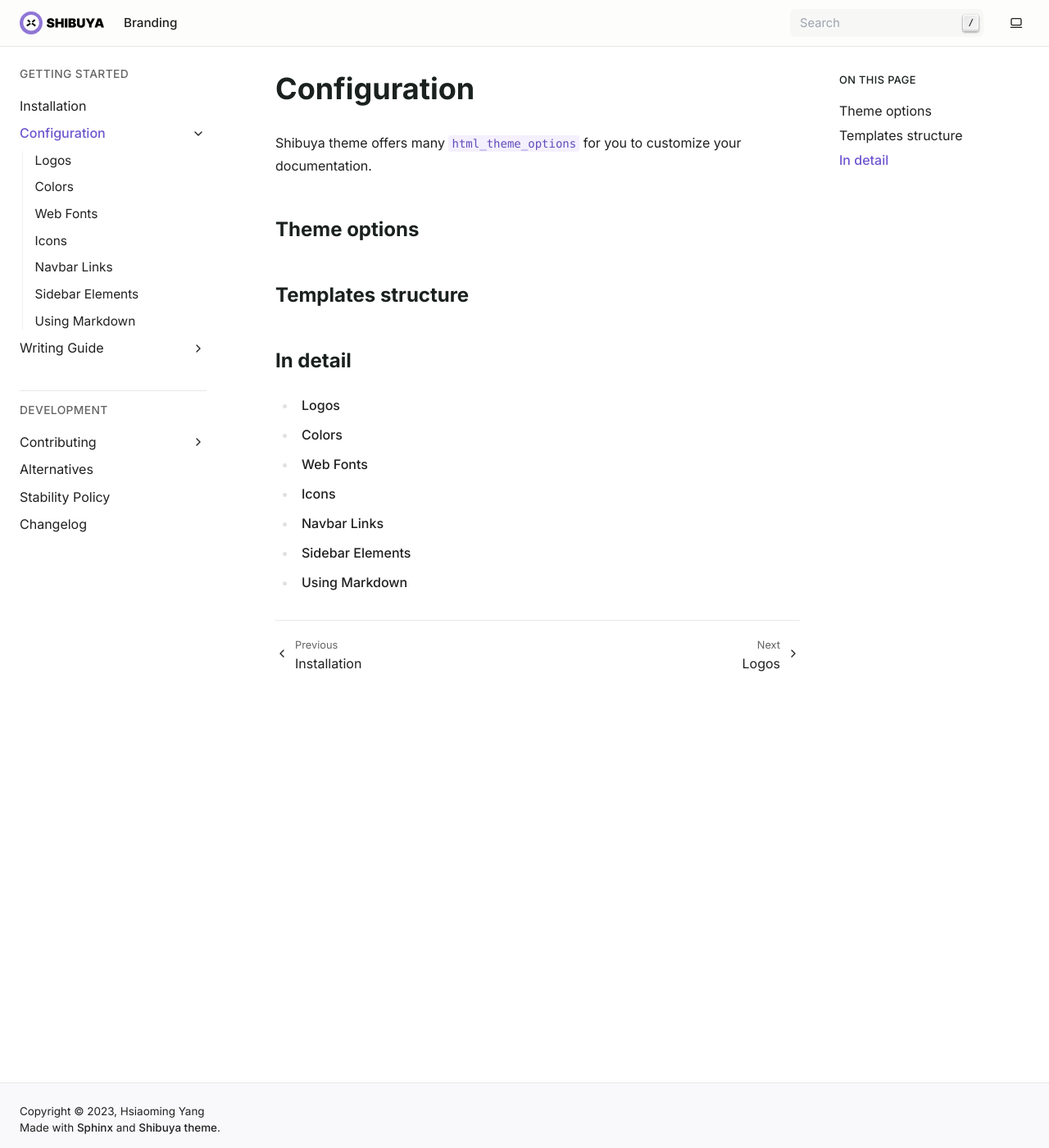
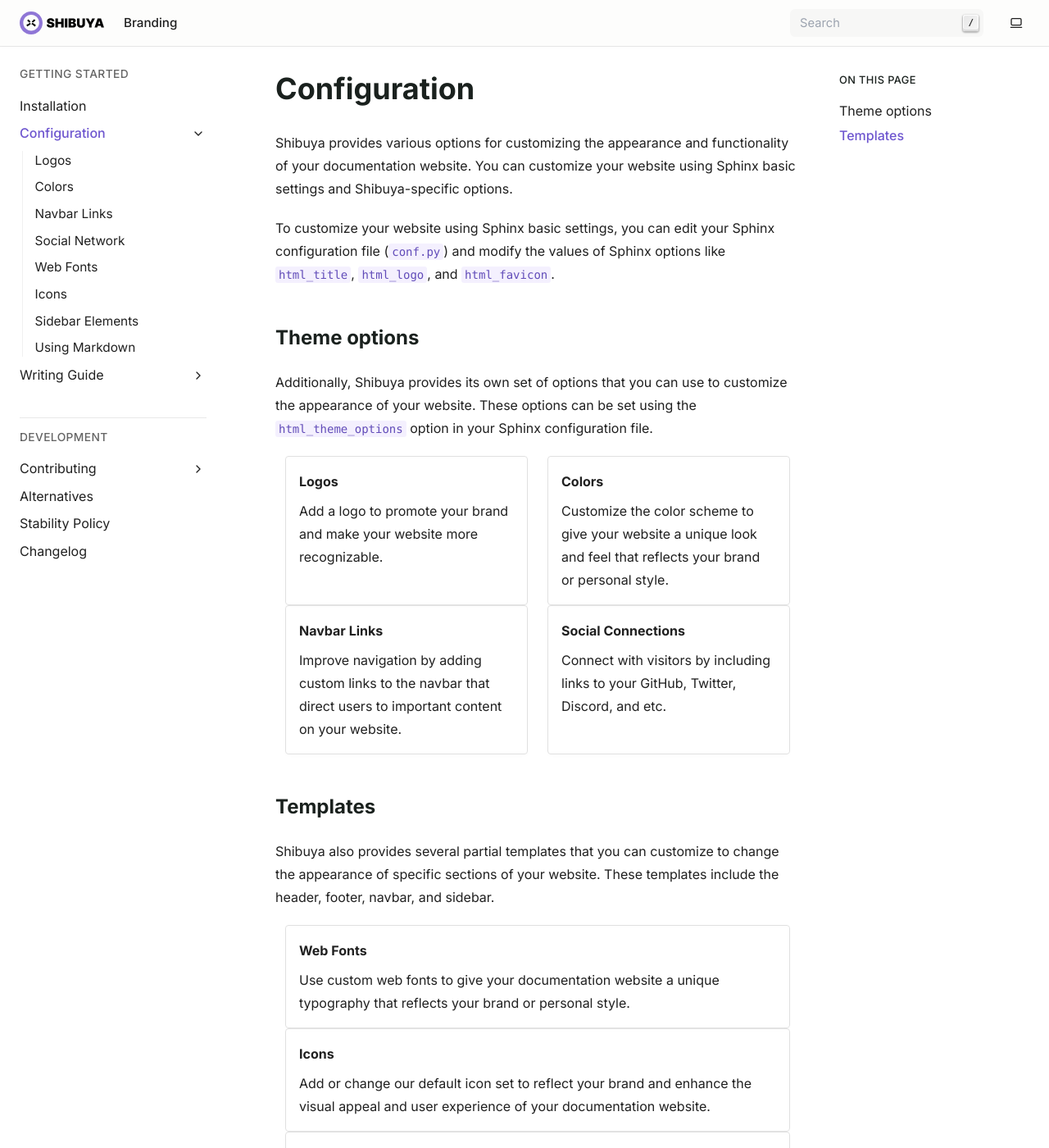
Before and after one commit to lepture/shibuya, a Sphinx documentation site: the page built from docs/customisation/index.rst, in a window 1280 px wide and 1400 px high. Shown: the whole window at 82% size. Built offline with Sphinx 7.4.7, drawn with Linux system fonts in a browser that asks for light colours; some of the changed text lies outside the part shown.

Commit message:
docs: add more documentation on customization

```diff
--- a/docs/customisation/index.rst
+++ b/docs/customisation/index.rst
@@ -1,26 +1,84 @@
 Configuration
 =============
 
-Shibuya theme offers many ``html_theme_options`` for you to customize your
-documentation.
+Shibuya provides various options for customizing the appearance and functionality of
+your documentation website. You can customize your website using Sphinx basic settings
+and Shibuya-specific options.
+
+To customize your website using Sphinx basic settings, you can edit your Sphinx
+configuration file (``conf.py``) and modify the values of Sphinx options like
+``html_title``, ``html_logo``, and ``html_favicon``.
+
 
 Theme options
 -------------
 
-Templates structure
--------------------
+Additionally, Shibuya provides its own set of options that you can use to customize
+the appearance of your website. These options can be set using the ``html_theme_options``
+option in your Sphinx configuration file.
+
+.. grid:: 2
+
+    .. grid-item-card:: Logos
+        :link: /customisation/logos/
+
+        Add a logo to promote your brand and make your website more recognizable.
+
+    .. grid-item-card:: Colors
+        :link: /customisation/colors/
+
+        Customize the color scheme to give your website a unique look and feel that
+        reflects your brand or personal style.
+
+    .. grid-item-card:: Navbar Links
+        :link: /customisation/navbar/
+
+        Improve navigation by adding custom links to the navbar that direct users
+        to important content on your website.
+
+    .. grid-item-card:: Social Connections
+        :link: /customisation/social/
+
+        Connect with visitors by including links to your GitHub, Twitter, Discord,
+        and etc.
 
 
-In detail
+Templates
 ---------
+
+Shibuya also provides several partial templates that you can customize to change the
+appearance of specific sections of your website. These templates include the header,
+footer, navbar, and sidebar.
+
+.. grid:: 1
+
+    .. grid-item-card:: Web Fonts
+        :link: /customisation/fonts/
+
+        Use custom web fonts to give your documentation website a unique typography
+        that reflects your brand or personal style.
+
+    .. grid-item-card:: Icons
+        :link: /customisation/icons/
+
+        Add or change our default icon set to reflect your brand and enhance the
+        visual appeal and user experience of your documentation website.
+
+    .. grid-item-card:: Sidebar
+        :link: /customisation/sidebar/
+
+        Customize the elements that appear in the right sidebar of your documentation
+        pages; such as table of contents, advertisement, edit this page.
 
 
 .. toctree::
+    :hidden:
 
     logos
     colors
+    navbar
+    social
     fonts
     icons
-    navbar
     sidebar
     markdown
```
Also changed, not shown: docs/customisation/social.rst (added, +49 -0 lines), docs/index.rst (+4 -4 lines).
